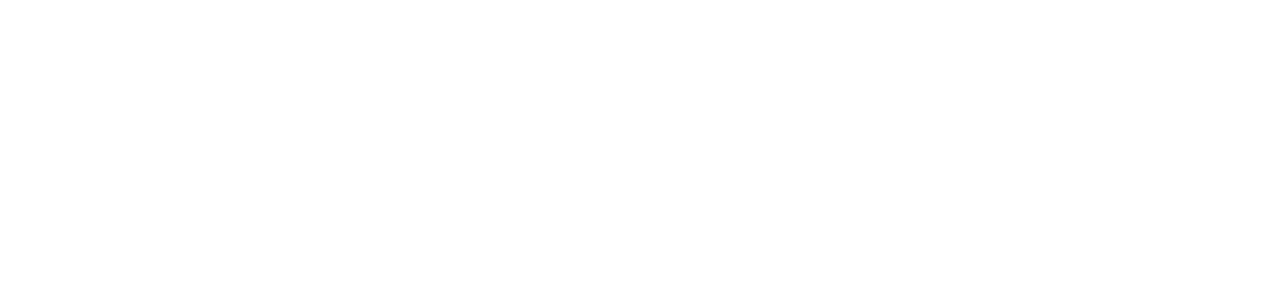
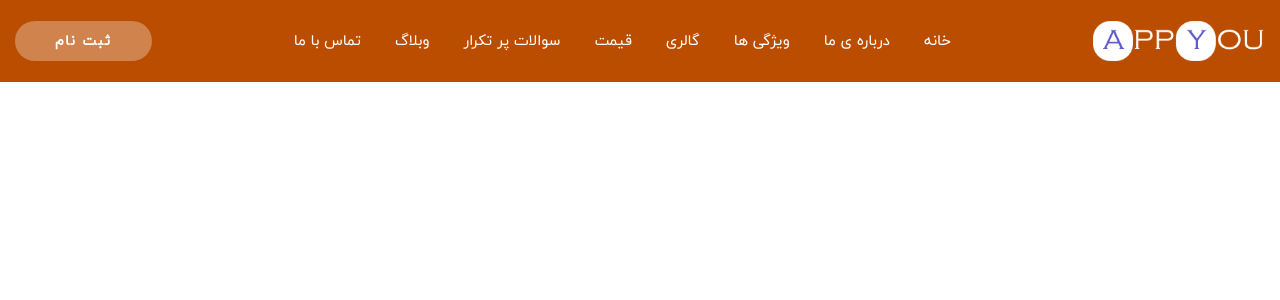
Before and after one commit to hossein1075/app-you, a React (Vite) app: page / in a window 1280 px wide. Shown: the top 300 px of the page. Built offline with nearby package versions, Linux system fonts and the light colour scheme.

Commit message:
build base nav header

```diff
--- a/index.html
+++ b/index.html
@@ -1,10 +1,10 @@
 <!doctype html>
-<html lang="en">
+<html lang="fa" dir="rtl">
   <head>
     <meta charset="UTF-8" />
-    <link rel="icon" type="" href="" />
+    <link rel="icon" type="image/x-icon" href="https://html.aliniyazi.ir/AppYou/images/favicon.ico" />
     <meta name="viewport" content="width=device-width, initial-scale=1.0" />
-    <title></title>
+    <title>AppYou</title>
   </head>
   <body>
     <div id="root"></div>
--- a/src/App.jsx
+++ b/src/App.jsx
@@ -1,13 +1,14 @@
 import { useState } from 'react'
 import reactLogo from './assets/react.svg'
 import './App.css'
+import Header from './Components/header/header'
 
 function App() {
   const [count, setCount] = useState(0)
 
   return (
     <>
-
+    <Header/>
     </>
   )
 }
--- /dev/null
+++ b/src/Components/header/header.jsx
@@ -0,0 +1,10 @@
+import React from 'react'
+import Nav from './nav/nav'
+
+export default function Header() {
+  return (
+    <>
+    <Nav/>
+    </>
+  )
+}
--- /dev/null
+++ b/src/Components/header/nav/nav.jsx
@@ -0,0 +1,43 @@
+import React from 'react'
+
+function Nav() {
+    return (
+        <>
+            <nav className='fixed top-0 right-0 left-0 py-5 px-3.75 flex items-center justify-between bg-amber-700'>
+                <div className='w-43'>
+                    <img src="./public/icons/logo.png" className='w-full' alt="" />
+                </div>
+
+                <ul className='flex text-white *:mx-3.75'>
+                    <li>
+                        <a href="#" className='inline-block border-b-2 border-transparent hover:border-white transition-all hover:bg-white/70 font-medium px-0.5 leading-5 py-2.5'>خانه</a>
+                    </li>
+                    <li>
+                        <a href="#" className='inline-block border-b-2 border-transparent hover:border-white transition-all hover:bg-white/70 font-medium px-0.5 leading-5 py-2.5'>درباره ی ما</a>
+                    </li>
+                    <li>
+                        <a href="#" className='inline-block border-b-2 border-transparent hover:border-white transition-all hover:bg-white/70 font-medium px-0.5 leading-5 py-2.5'>ویژگی ها</a>
+                    </li>
+                    <li>
+                        <a href="#" className='inline-block border-b-2 border-transparent hover:border-white transition-all hover:bg-white/70 font-medium px-0.5 leading-5 py-2.5'>گالری</a>
+                    </li>
+                    <li>
+                        <a href="#" className='inline-block border-b-2 border-transparent hover:border-white transition-all hover:bg-white/70 font-medium px-0.5 leading-5 py-2.5'>قیمت</a>
+                    </li>
+                    <li>
+                        <a href="#" className='inline-block border-b-2 border-transparent hover:border-white transition-all hover:bg-white/70 font-medium px-0.5 leading-5 py-2.5'>سوالات پر تکرار</a>
+                    </li>
+                    <li>
+                        <a href="#" className='inline-block border-b-2 border-transparent hover:border-white transition-all hover:bg-white/70 font-medium px-0.5 leading-5 py-2.5'>وبلاگ</a>
+                    </li>
+                    <li>
+                        <a href="#" className='inline-block border-b-2 border-transparent hover:border-white transition-all hover:bg-white/70 font-medium px-0.5 leading-5 py-2.5'>تماس با ما</a>
+                    </li>
+                </ul>
+                <a href="#" className='inline-block text-white bg-white/30 tracking-[1.5px] py-2.5 px-10 rounded-[50px] font-bold text-sm'>ثبت نام</a>
+            </nav>
+        </>
+    )
+}
+
+export default Nav
--- a/src/index.css
+++ b/src/index.css
@@ -23,7 +23,9 @@
  --font-IRY: "IRY", sans-serif;
  --font-Av: "Av", sans-serif;
 }
-
+@utility container {
+    @apply mx-auto px-3.75
+}
 @layer base {
 body {
     direction: rtl;
@@ -31,3 +33,9 @@
     font-size: 15px;
 }
 }
+
+.flexcenter {
+display: flex;
+justify-content: center;
+align-items: center;
+}
```
Also changed, not shown: public/icons/logo.png (added).
